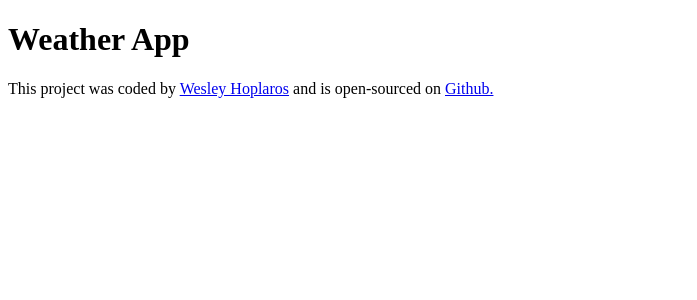
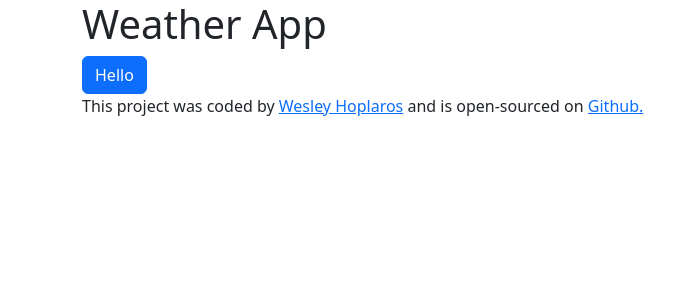
Before and after one commit to whoplaros/react-weather-app-week5, a React (Create React App) app: page / in a window 1280 px wide. Shown: the top 300 px of the page, without its empty margins (0-697 px from the left). Built offline with nearby package versions, Linux system fonts and the light colour scheme.

Commit message:
added bootstrap

```diff
--- a/package.json
+++ b/package.json
@@ -3,6 +3,7 @@
   "version": "0.1.0",
   "private": true,
   "dependencies": {
+    "bootstrap": "^5.3.3",
     "cra-template": "1.2.0",
     "react": "^18.3.1",
     "react-dom": "^18.3.1",
--- a/src/App.js
+++ b/src/App.js
@@ -3,7 +3,9 @@
 function App() {
 	return (
 		<div className="App">
+			<div className="container">
 				<h1>Weather App</h1>
+				<button className="btn btn-primary">Hello</button>
 				<footer>
 					This project was coded by{" "}
 					<a href="https://wesleyhoplarosportfolio.netlify.app" target="_blank">
@@ -18,6 +20,7 @@
 					</a>
 				</footer>
 			</div>
+		</div>
 	);
 }
 
--- a/src/index.js
+++ b/src/index.js
@@ -2,6 +2,7 @@
 import ReactDOM from "react-dom/client";
 import "./index.css";
 import App from "./App";
+import "bootstrap/dist/css/bootstrap.css";
 
 const root = ReactDOM.createRoot(document.getElementById("root"));
 root.render(
```
Also changed, not shown: 1 other file (tests, documents, lock files or other folders). Lines whose indentation alone changed are shown as unchanged.
